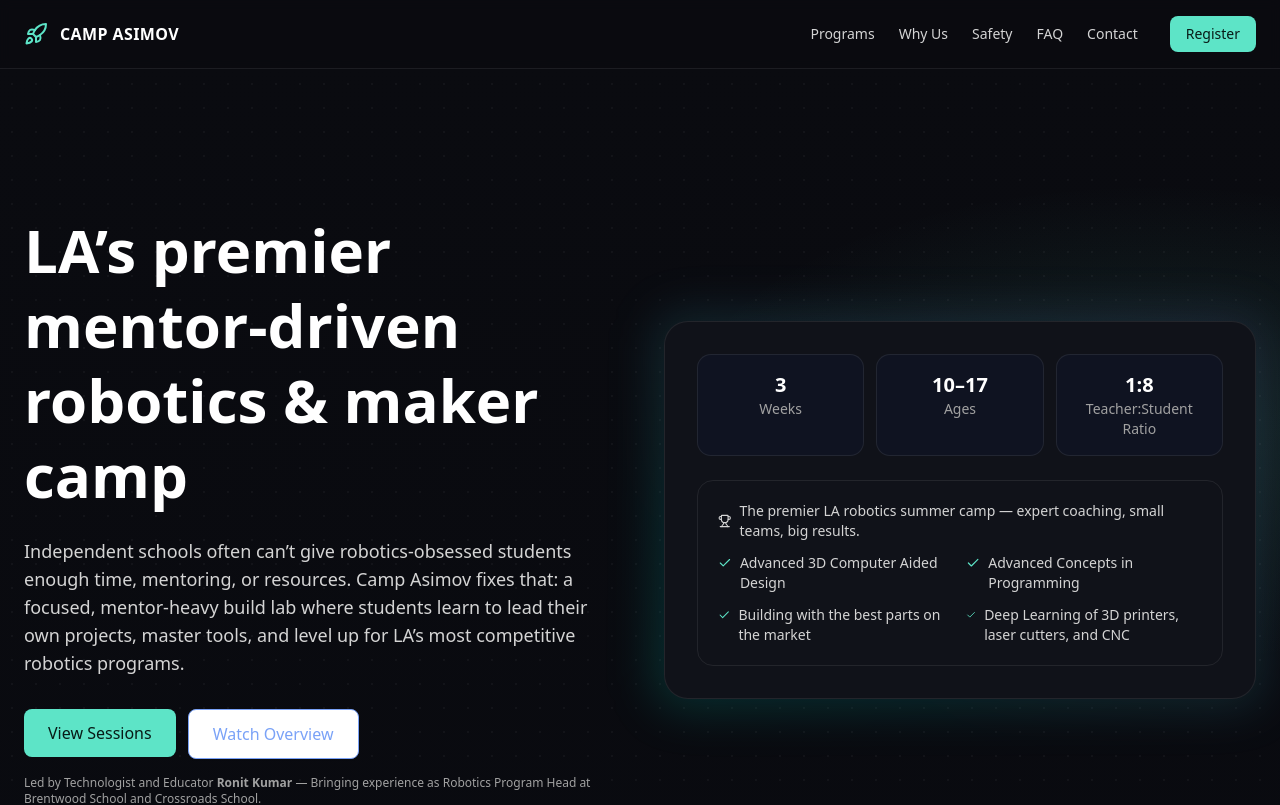
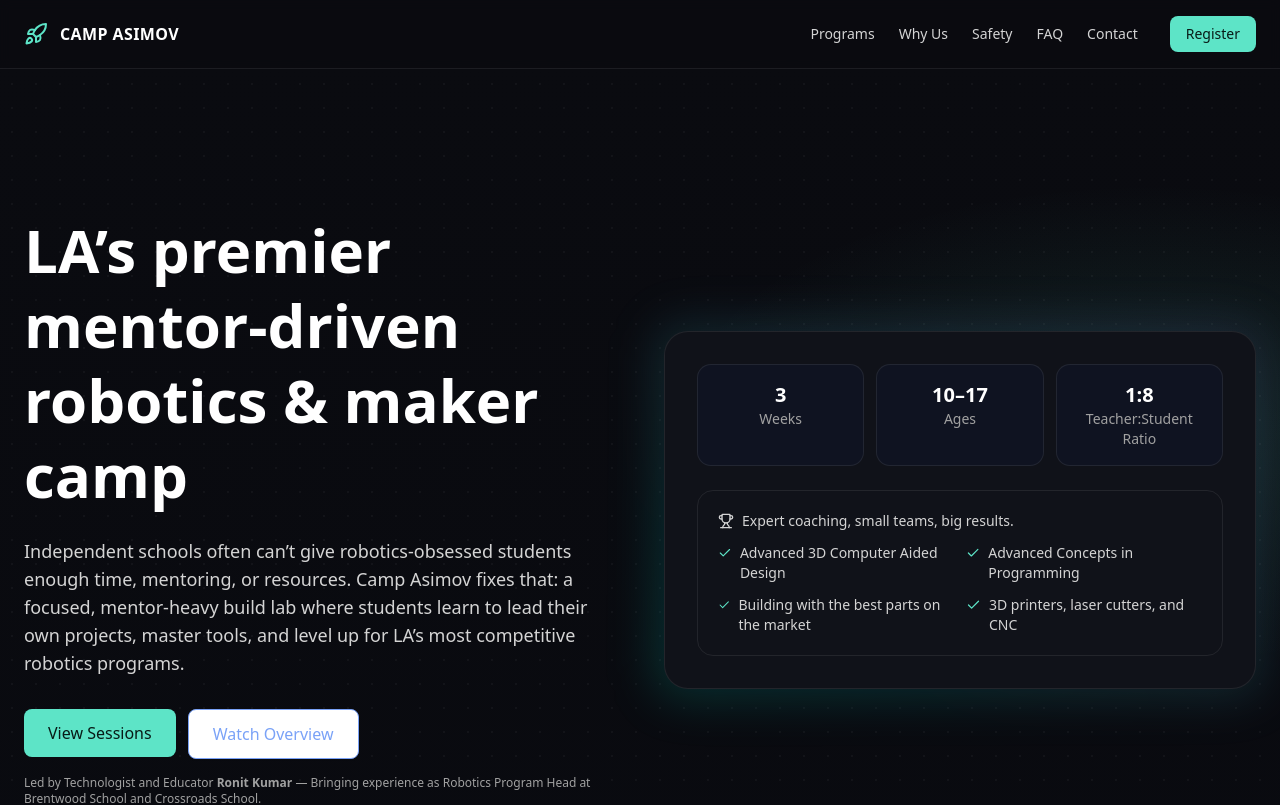
Before and after one commit to KingKumar/camp-asimov, a Next.js app: page / in a window 1280 px wide. Shown: the top 805 px of the page. Built offline with nearby package versions, Linux system fonts and the light colour scheme.

Commit message:
Update AsimovLanding.tsx

```diff
--- a/components/AsimovLanding.tsx
+++ b/components/AsimovLanding.tsx
@@ -158,10 +158,10 @@ export default function AsimovCampLanding() {
 
                 <div className="mt-6 border rounded-2xl p-5" style={{ borderColor: ink.line }}>
                   <div className="flex items-center gap-2 text-sm text-neutral-300">
-                    <Trophy className="w-4 h-4" /> The premier LA robotics summer camp — expert coaching, small teams, big results.
+                    <Trophy className="w-4 h-4" /> Expert coaching, small teams, big results.
                   </div>
                   <div className="mt-3 grid grid-cols-1 sm:grid-cols-2 gap-3 text-sm">
-                    {[ "Advanced 3D Computer Aided Design", "Advanced Concepts in Programming", "Building with the best parts on the market", "Deep Learning of 3D printers, laser cutters, and CNC" ].map((t) => (
+                    {[ "Advanced 3D Computer Aided Design", "Advanced Concepts in Programming", "Building with the best parts on the market", "3D printers, laser cutters, and CNC" ].map((t) => (
                       <div key={t} className="flex items-start gap-2">
                         <Check className="w-4 h-4 mt-0.5" style={{ color: ink.accent }} />
                         <span className="text-neutral-300">{t}</span>
```
